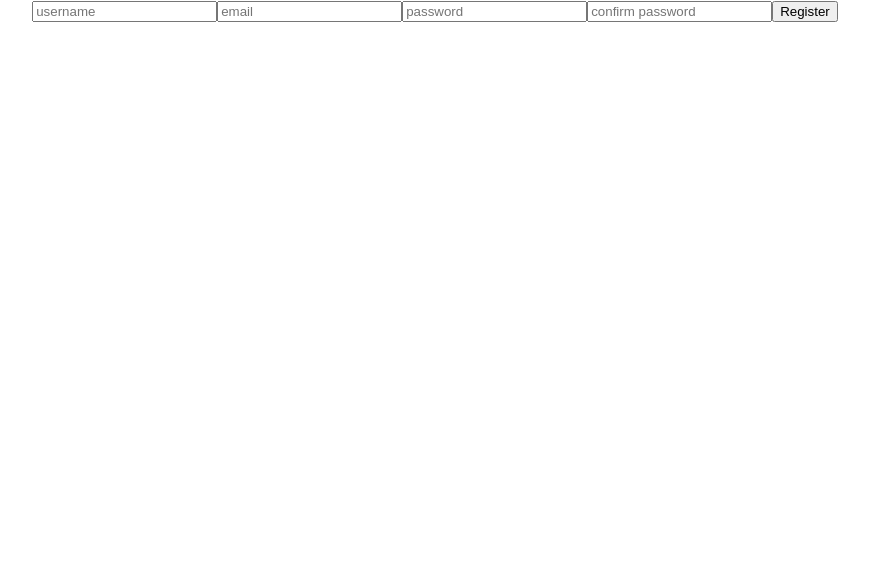
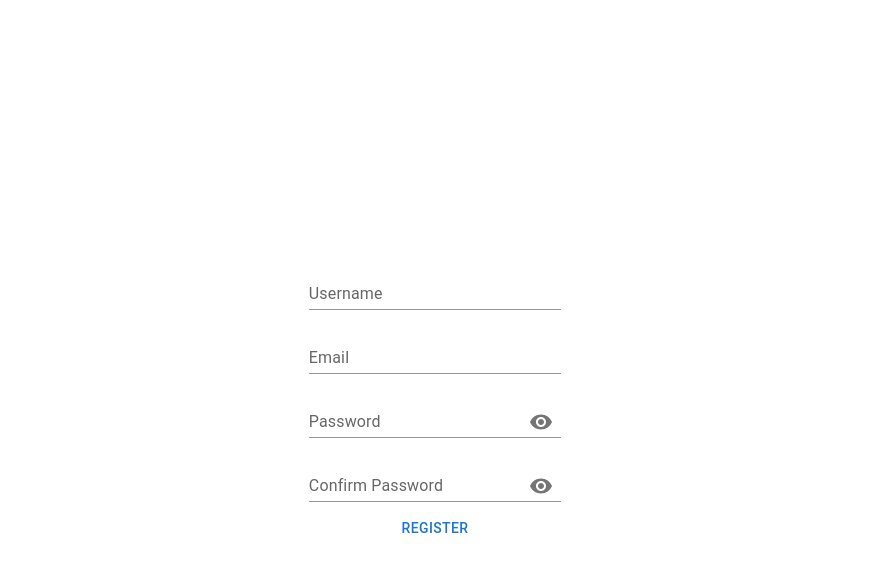
Before and after one commit to daZepelin/mern_login_boilerplate, a React (Create React App) app in the folder client/: page / in a window 1280 px wide. Shown: the top 572 px of the page, without its empty margins (205-1074 px from the left). Built offline with nearby package versions, Linux system fonts and the light colour scheme.

Commit message:
tweak(client): register page layout

```diff
--- a/client/package.json
+++ b/client/package.json
@@ -4,6 +4,11 @@
   "private": true,
   "proxy": "http://localhost:5600",
   "dependencies": {
+    "@emotion/react": "^11.11.1",
+    "@emotion/styled": "^11.11.0",
+    "@fontsource/roboto": "^5.0.3",
+    "@mui/icons-material": "^5.11.16",
+    "@mui/material": "^5.13.4",
     "@testing-library/jest-dom": "^5.14.1",
     "@testing-library/react": "^13.0.0",
     "@testing-library/user-event": "^13.2.1",
--- a/client/src/components/App.css
+++ b/client/src/components/App.css
@@ -1,38 +1,3 @@
 .App {
   text-align: center;
 }
-
-.App-logo {
-  height: 40vmin;
-  pointer-events: none;
-}
-
-@media (prefers-reduced-motion: no-preference) {
-  .App-logo {
-    animation: App-logo-spin infinite 20s linear;
-  }
-}
-
-.App-header {
-  background-color: #282c34;
-  min-height: 100vh;
-  display: flex;
-  flex-direction: column;
-  align-items: center;
-  justify-content: center;
-  font-size: calc(10px + 2vmin);
-  color: white;
-}
-
-.App-link {
-  color: #61dafb;
-}
-
-@keyframes App-logo-spin {
-  from {
-    transform: rotate(0deg);
-  }
-  to {
-    transform: rotate(360deg);
-  }
-}
--- /dev/null
+++ b/client/src/components/PasswordField.tsx
@@ -0,0 +1,50 @@
+import { VisibilityOff, Visibility } from "@mui/icons-material";
+import {
+  FormControl,
+  InputLabel,
+  Input,
+  InputAdornment,
+  IconButton,
+} from "@mui/material";
+import React, { useState } from "react";
+
+interface IProps {
+  label: string;
+  name: string;
+  value: string;
+  id: string;
+  handleChange: (e: React.ChangeEvent<HTMLInputElement>) => void;
+}
+
+const PasswordField = ({ label, name, value, id, handleChange }: IProps) => {
+  const [showPassword, setShowPassword] = useState(false);
+
+  const handleShowPassword = () => setShowPassword(!showPassword);
+
+  return (
+    <FormControl sx={{ m: 1, width: "25ch" }} variant="standard">
+      <InputLabel htmlFor={id}>{label}</InputLabel>
+      <Input
+        id={id}
+        name={name}
+        type={showPassword ? "text" : "password"}
+        value={value}
+        onChange={handleChange}
+        required
+        endAdornment={
+          <InputAdornment position="end">
+            <IconButton
+              aria-label="toggle password visibility"
+              onClick={handleShowPassword}
+              onMouseDown={(e) => e.preventDefault()}
+            >
+              {showPassword ? <VisibilityOff /> : <Visibility />}
+            </IconButton>
+          </InputAdornment>
+        }
+      />
+    </FormControl>
+  );
+};
+
+export default PasswordField;
--- a/client/src/index.css
+++ b/client/src/index.css
@@ -6,8 +6,3 @@ body {
   -webkit-font-smoothing: antialiased;
   -moz-osx-font-smoothing: grayscale;
 }
-
-code {
-  font-family: source-code-pro, Menlo, Monaco, Consolas, 'Courier New',
-    monospace;
-}
--- a/client/src/pages/register/Register.tsx
+++ b/client/src/pages/register/Register.tsx
@@ -2,17 +2,30 @@ import React, { useContext, useState } from "react";
 import { LoggedInUserCtx } from "../../context/LoggedInUserCtx";
 import { fetchApi } from "../../utils/fetch";
 import { ILoggedInUser } from "../../typings/user";
+import {
+  Button,
+  FormControl,
+  IconButton,
+  Input,
+  InputAdornment,
+  InputLabel,
+  TextField,
+} from "@mui/material";
+import { VisibilityOff, Visibility } from "@mui/icons-material";
+import PasswordField from "../../components/PasswordField";
 
 const Register = () => {
+  const [showPassword, setShowPassword] = useState(false);
   const { loggedInUser, setLoggedInUser } = useContext(LoggedInUserCtx);
-
   const [formData, setFormData] = useState({
     username: "",
     email: "",
     password: "",
     confirmPassword: "",
   });
+
   const handleChange = (e: React.ChangeEvent<HTMLInputElement>) => {
+    console.log(formData);
     setFormData({ ...formData, [e.target.name]: e.target.value });
   };
   const handleSubmit = (e: React.FormEvent<HTMLFormElement>) => {
@@ -28,33 +41,56 @@ const Register = () => {
       }
     });
   };
+
   return (
-    <form onSubmit={handleSubmit}>
-      <input
+    <form
+      onSubmit={handleSubmit}
+      style={{
+        display: "flex",
+        flexDirection: "column",
+        width: "100%",
+        alignItems: "center",
+        height: "100vh",
+        justifyContent: "center",
+      }}
+    >
+      <FormControl sx={{ m: 1, width: "25ch" }} variant="standard">
+        <InputLabel htmlFor="register-username">Username</InputLabel>
+        <Input
+          id="register-username"
+          name="username"
+          value={formData.username}
           onChange={handleChange}
-        name="username"
-        type="text"
-        placeholder="username"
+          type="username"
+          required
         />
-      <input
+      </FormControl>
+      <FormControl sx={{ m: 1, width: "25ch" }} variant="standard">
+        <InputLabel htmlFor="register-email">Email</InputLabel>
+        <Input
+          id="register-email"
+          name="email"
+          value={formData.email}
           onChange={handleChange}
-        name="email"
           type="email"
-        placeholder="email"
+          required
         />
-      <input
-        onChange={handleChange}
+      </FormControl>
+      <PasswordField
+        label="Password"
         name="password"
-        type="password"
-        placeholder="password"
+        value={formData.password}
+        id="register-password"
+        handleChange={handleChange}
       />
-      <input
-        onChange={handleChange}
-        name="password"
-        type="password"
-        placeholder="confirm password"
+      <PasswordField
+        label="Confirm Password"
+        name="confirmPassword"
+        value={formData.confirmPassword}
+        id="register-confirm-password"
+        handleChange={handleChange}
       />
-      <button type="submit">Register</button>
+      <Button type="submit">Register</Button>
     </form>
   );
 };
```
Lines whose indentation alone changed are shown as unchanged.
